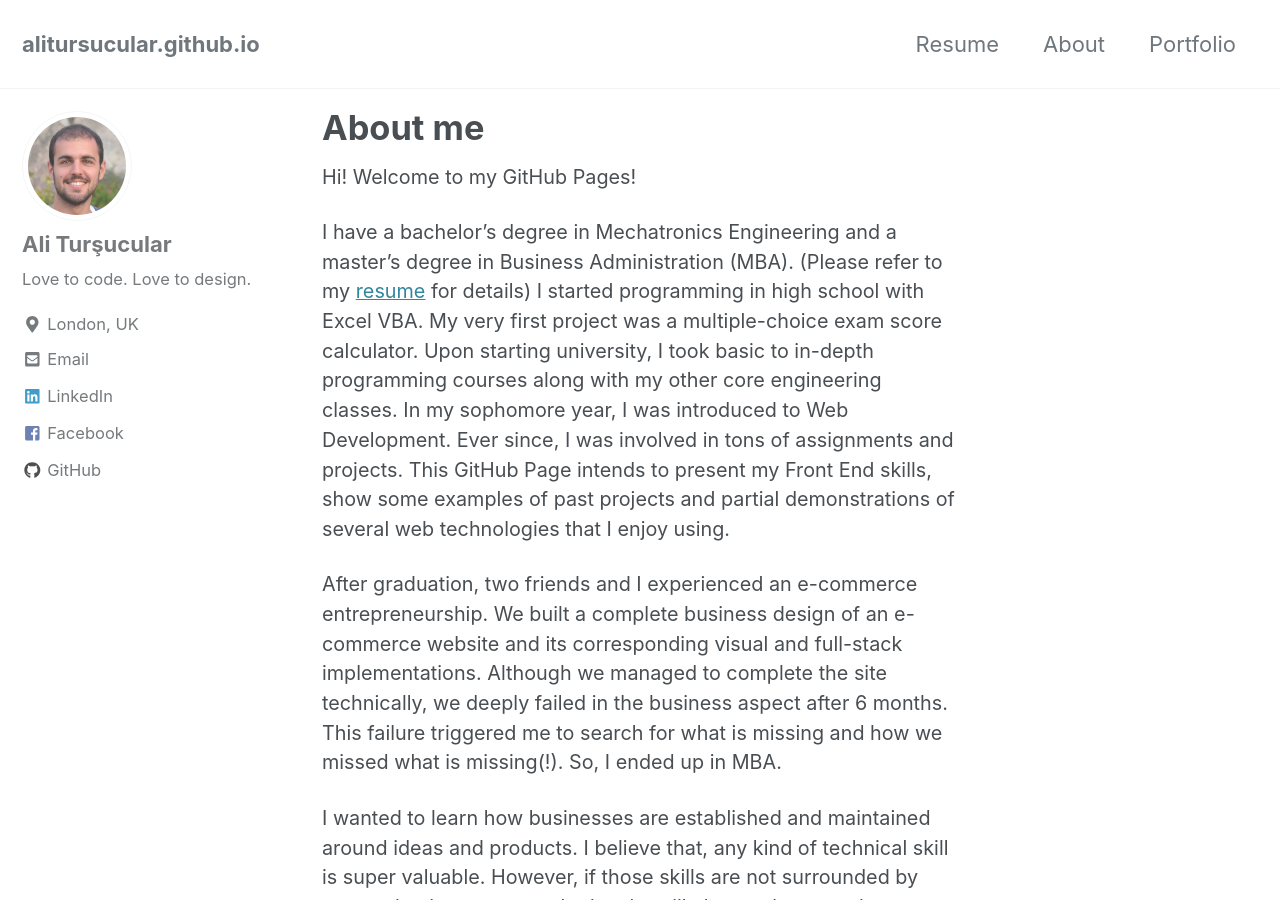
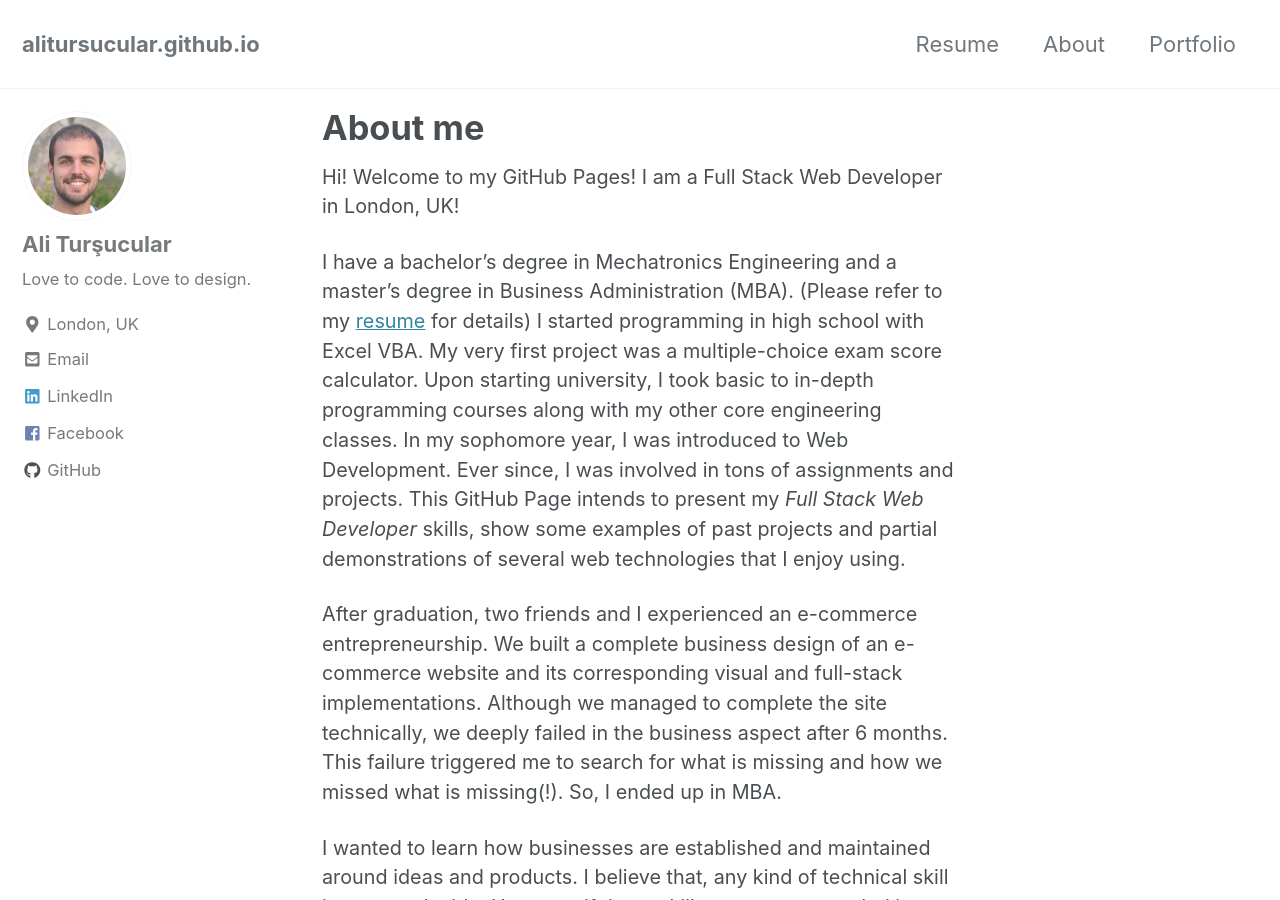
Before and after one commit to alitursucular/alitursucular.github.io, a Jekyll site: the page built from _pages/about.md, in a window 1280 px wide and 900 px high. Built offline with Jekyll 4.4.1, drawn with Linux system fonts in a browser that asks for light colours; cached includes are drawn as plain includes.

Commit message:
About me updated

```diff
--- a/_pages/about.md
+++ b/_pages/about.md
@@ -4,9 +4,9 @@
 read_time: false
 ---
 
-Hi! Welcome to my GitHub Pages!
+Hi! Welcome to my GitHub Pages! I am a Full Stack Web Developer in London, UK!
 
-I have a bachelor’s degree in Mechatronics Engineering and a master’s degree in Business Administration (MBA). (Please refer to my [resume](https://alitursucular.github.io/assets/docs/alitursucular-full-stack-developer-resume.pdf) for details) I started programming in high school with Excel VBA. My very first project was a multiple-choice exam score calculator. Upon starting university, I took basic to in-depth programming courses along with my other core engineering classes. In my sophomore year, I was introduced to Web Development. Ever since, I was involved in tons of assignments and projects. This GitHub Page intends to present my Front End skills, show some examples of past projects and partial demonstrations of several web technologies that I enjoy using.
+I have a bachelor’s degree in Mechatronics Engineering and a master’s degree in Business Administration (MBA). (Please refer to my [resume](https://alitursucular.github.io/assets/docs/alitursucular-full-stack-developer-resume.pdf) for details) I started programming in high school with Excel VBA. My very first project was a multiple-choice exam score calculator. Upon starting university, I took basic to in-depth programming courses along with my other core engineering classes. In my sophomore year, I was introduced to Web Development. Ever since, I was involved in tons of assignments and projects. This GitHub Page intends to present my _Full Stack Web Developer_ skills, show some examples of past projects and partial demonstrations of several web technologies that I enjoy using.
 
 After graduation, two friends and I experienced an e-commerce entrepreneurship. We built a complete business design of an e-commerce website and its corresponding visual and full-stack implementations. Although we managed to complete the site technically, we deeply failed in the business aspect after 6 months. This failure triggered me to search for what is missing and how we missed what is missing(!). So, I ended up in MBA.
 
```
